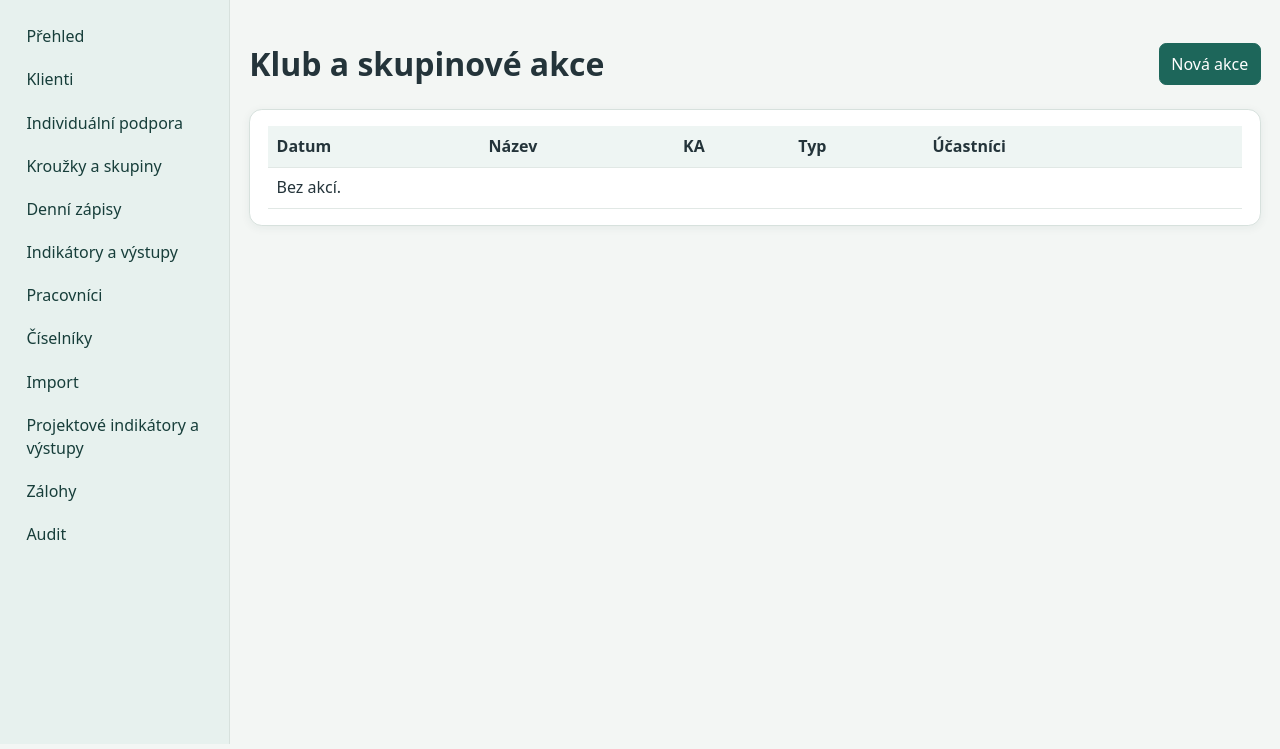
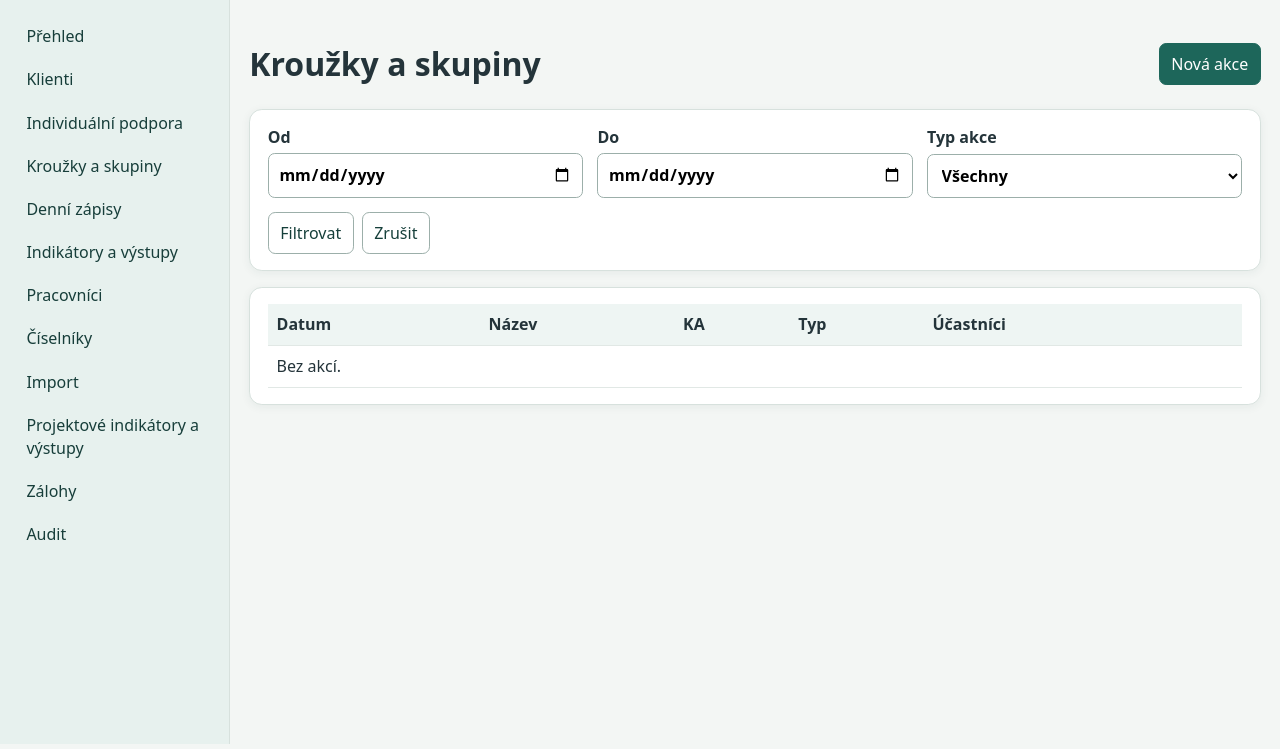
Before and after one commit to spolekvesna/vesna-club-team-test, a FastAPI app: page /events in a window 1280 px wide. Shown: the part 51-800 px from the top of the page. Run offline with FastAPI, Linux system fonts and the light colour scheme; the visitor is signed in with stand-in values (Sample User, id 1).

Commit message:
Update group activity UI

```diff
--- a/app/templates/events.html
+++ b/app/templates/events.html
@@ -1 +1 @@
-{% extends 'base.html' %}{% block content %}<div class="actions"><h1 style="flex:1">Klub a skupinové akce</h1>{% if user.role!='reader' %}<a class="button primary" href="/events/new">Nová akce</a>{% endif %}</div><div class="card mobile-table"><table><thead><tr><th>Datum</th><th>Název</th><th>KA</th><th>Typ</th><th>Účastníci</th><th></th></tr></thead><tbody>{% for e in events %}<tr><td>{{ e.event_date }}</td><td>{{ e.title }}</td><td>{{ e.subactivity or e.ka }}</td><td>{{ e.event_type }}</td><td>{{ counts.get(e.id,0) }}</td><td><a href="/events/{{ e.id }}">Detail</a></td></tr>{% else %}<tr><td colspan="6">Bez akcí.</td></tr>{% endfor %}</tbody></table></div>{% endblock %}
+{% extends 'base.html' %}{% block content %}<div class="actions"><h1 style="flex:1">Kroužky a skupiny</h1>{% if user.role!='reader' %}<a class="button primary" href="/events/new">Nová akce</a>{% endif %}</div><form class="card grid" method="get"><label>Od<input type="date" name="start" value="{{ start }}"></label><label>Do<input type="date" name="end" value="{{ end }}"></label><label>Typ akce<select name="event_type"><option value="">Všechny</option>{% for code,label in event_types.items() %}<option value="{{ code }}" {% if event_type==code %}selected{% endif %}>{{ label }}</option>{% endfor %}</select></label><div class="actions span"><button>Filtrovat</button><a class="button" href="/events">Zrušit</a></div></form><div class="card mobile-table"><table><thead><tr><th>Datum</th><th>Název</th><th>KA</th><th>Typ</th><th>Účastníci</th><th></th></tr></thead><tbody>{% for e in events %}<tr><td>{{ e.event_date|czdate }}</td><td>{{ e.title }}</td><td>{{ e.subactivity or e.ka }}</td><td>{{ event_types.get(e.event_type,e.event_type) }}</td><td>{{ counts.get(e.id,0) }}</td><td><a href="/events/{{ e.id }}">Detail</a></td></tr>{% else %}<tr><td colspan="6">Bez akcí.</td></tr>{% endfor %}</tbody></table></div>{% endblock %}
```
